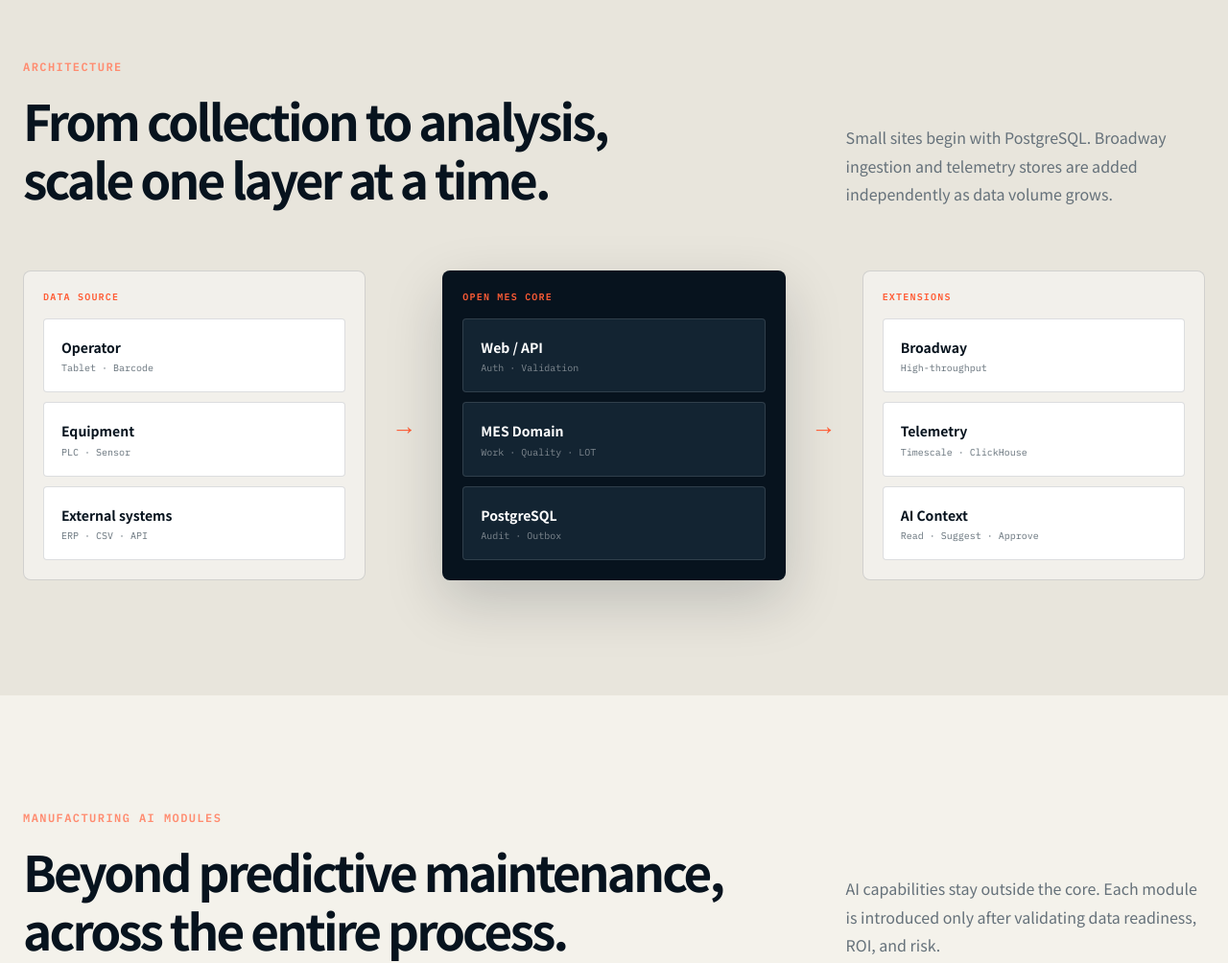
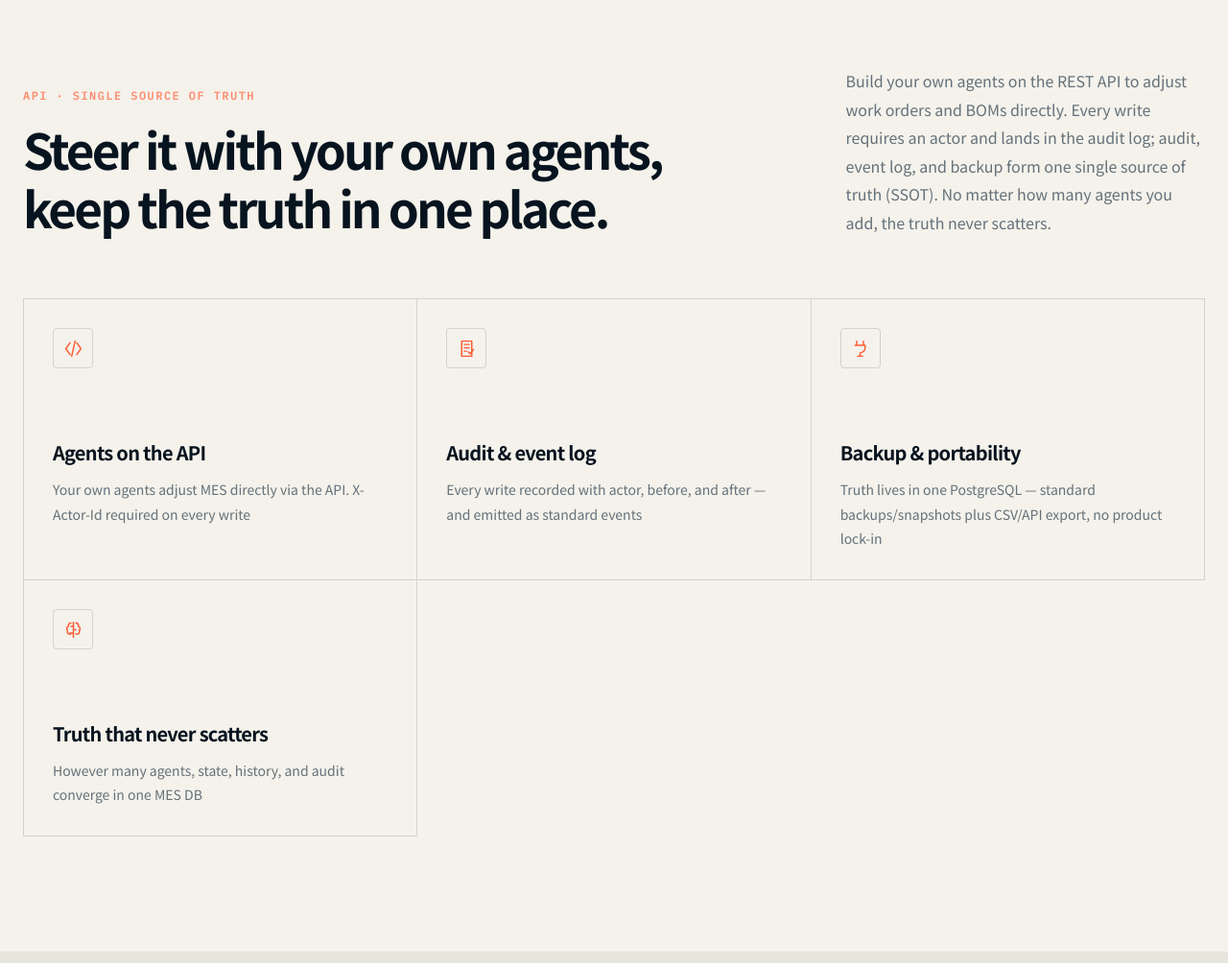
Before and after one commit to baryonlabs/open-mes-korea, a plain HTML site: page site/index.html in a window 1280 px wide. Shown: the part 4540-5544 px from the top of the page at 96% size. Drawn offline with Linux system fonts and the light colour scheme.

Commit message:
docs: API 에이전트 + 단일 진실 공급원(SSOT) 강조 (홈페이지·README)
- README: 'API로 만드는 나만의 에이전트 · SSOT' 섹션 — X-Actor-Id 강제, 감사·이벤트로그·
  백업·이식성 표, examples/agents 링크, 라이브 데모 URL.
- site/index.html: SSOT 섹션(#ssot) 추가 — API 에이전트/감사·이벤트로그/백업·이식성/
  흩어지지 않는 진실 4카드. app.js ko·en 사전 추가(그 외 언어는 기본 한국어 폴백).

Co-Authored-By: Claude Opus 4.8 (1M context) <noreply@anthropic.com>

```diff
--- a/site/app.js
+++ b/site/app.js
@@ -39,6 +39,12 @@ const translations = {
     capExtensionTitle: "확장 경계", capExtensionBody: "REST, webhook, MQTT와 표준 제조 이벤트",
     capAuditTitle: "감사와 권한", capAuditBody: "모든 주요 쓰기의 actor, 변경 이력과 승인 기록",
     capAiTitle: "통제 가능한 AI", capAiBody: "읽기, 제안, 승인과 실행을 분리한 안전한 구조",
+    ssotLabel: "API · SINGLE SOURCE OF TRUTH", ssotTitle: "각자 에이전트로 조정하고,<br>진실은 한 곳에 모읍니다.",
+    ssotDescription: "REST API로 각자 에이전트를 만들어 작업지시·BOM을 직접 수정·변경·조정하세요. 모든 쓰기에는 actor가 강제되어 감사 로그로 남고, 감사·이벤트 로그·백업이 하나의 단일 진실 공급원(SSOT)을 만듭니다. 에이전트가 아무리 많아도 진실은 흩어지지 않습니다.",
+    ssotAgentTitle: "API로 만드는 에이전트", ssotAgentBody: "각자 규칙의 에이전트가 API로 직접 조정. 모든 쓰기에 X-Actor-Id 강제",
+    ssotAuditTitle: "감사·이벤트 로그", ssotAuditBody: "모든 쓰기를 actor·before·after로 기록하고 표준 이벤트로 발행",
+    ssotBackupTitle: "백업·이식성", ssotBackupBody: "진실은 PostgreSQL 한 곳 — 표준 백업·스냅샷과 CSV·API 반출, 특정 제품 비종속",
+    ssotTruthTitle: "흩어지지 않는 진실", ssotTruthBody: "에이전트가 많아도 상태·이력·감사는 MES DB 한 곳으로 모입니다",
     architectureLabel: "ARCHITECTURE", architectureTitle: "수집부터 분석까지,<br>단계적으로 확장합니다.",
     architectureDescription: "작은 공장은 PostgreSQL 중심으로 시작하고, 데이터가 늘어나면 Broadway 수집 계층과 telemetry 저장소를 독립적으로 추가합니다.",
     archSource: "DATA SOURCE", archOperator: "작업자", archEquipment: "설비",
@@ -151,6 +157,12 @@ const translations = {
     capExtensionTitle: "Extension boundary", capExtensionBody: "REST, webhooks, MQTT, and standard manufacturing events",
     capAuditTitle: "Audit and access", capAuditBody: "Actors, change history, and approvals for every critical write",
     capAiTitle: "Governed AI", capAiBody: "A safe separation of reading, suggesting, approving, and executing",
+    ssotLabel: "API · SINGLE SOURCE OF TRUTH", ssotTitle: "Steer it with your own agents,<br>keep the truth in one place.",
+    ssotDescription: "Build your own agents on the REST API to adjust work orders and BOMs directly. Every write requires an actor and lands in the audit log; audit, event log, and backup form one single source of truth (SSOT). No matter how many agents you add, the truth never scatters.",
+    ssotAgentTitle: "Agents on the API", ssotAgentBody: "Your own agents adjust MES directly via the API. X-Actor-Id required on every write",
+    ssotAuditTitle: "Audit & event log", ssotAuditBody: "Every write recorded with actor, before, and after — and emitted as standard events",
+    ssotBackupTitle: "Backup & portability", ssotBackupBody: "Truth lives in one PostgreSQL — standard backups/snapshots plus CSV/API export, no product lock-in",
+    ssotTruthTitle: "Truth that never scatters", ssotTruthBody: "However many agents, state, history, and audit converge in one MES DB",
     architectureLabel: "ARCHITECTURE", architectureTitle: "From collection to analysis,<br>scale one layer at a time.",
     architectureDescription: "Small sites begin with PostgreSQL. Broadway ingestion and telemetry stores are added independently as data volume grows.",
     archSource: "DATA SOURCE", archOperator: "Operator", archEquipment: "Equipment",
--- a/site/index.html
+++ b/site/index.html
@@ -462,6 +462,51 @@
         </div>
       </section>
 
+      <section class="core-section" id="ssot">
+        <div class="section-heading">
+          <div>
+            <p class="section-label" data-i18n="ssotLabel">API · SINGLE SOURCE OF TRUTH</p>
+            <h2 data-i18n="ssotTitle">각자 에이전트로 조정하고,<br>진실은 한 곳에 모읍니다.</h2>
+          </div>
+          <p data-i18n="ssotDescription">
+            REST API로 각자 에이전트를 만들어 작업지시·BOM을 직접 수정·변경·조정하세요.
+            모든 쓰기에는 actor가 강제되어 감사 로그로 남고, 감사·이벤트 로그·백업이 하나의
+            단일 진실 공급원(SSOT)을 만듭니다. 에이전트가 아무리 많아도 진실은 흩어지지 않습니다.
+          </p>
+        </div>
+
+        <div class="capability-grid">
+          <article>
+            <div class="capability-icon"><svg><use href="#icon-api" /></svg></div>
+            <h3 data-i18n="ssotAgentTitle">API로 만드는 에이전트</h3>
+            <p data-i18n="ssotAgentBody">
+              각자 규칙의 에이전트가 API로 직접 조정. 모든 쓰기에 X-Actor-Id 강제
+            </p>
+          </article>
+          <article>
+            <div class="capability-icon"><svg><use href="#icon-audit" /></svg></div>
+            <h3 data-i18n="ssotAuditTitle">감사·이벤트 로그</h3>
+            <p data-i18n="ssotAuditBody">
+              모든 쓰기를 actor·before·after로 기록하고 표준 이벤트로 발행
+            </p>
+          </article>
+          <article>
+            <div class="capability-icon"><svg><use href="#icon-plug" /></svg></div>
+            <h3 data-i18n="ssotBackupTitle">백업·이식성</h3>
+            <p data-i18n="ssotBackupBody">
+              진실은 PostgreSQL 한 곳 — 표준 백업·스냅샷과 CSV·API 반출, 특정 제품 비종속
+            </p>
+          </article>
+          <article>
+            <div class="capability-icon"><svg><use href="#icon-brain" /></svg></div>
+            <h3 data-i18n="ssotTruthTitle">흩어지지 않는 진실</h3>
+            <p data-i18n="ssotTruthBody">
+              에이전트가 많아도 상태·이력·감사는 MES DB 한 곳으로 모입니다
+            </p>
+          </article>
+        </div>
+      </section>
+
       <section class="architecture-section" id="architecture">
         <div class="section-heading">
           <div>
```
Also changed, not shown: 1 other file.
